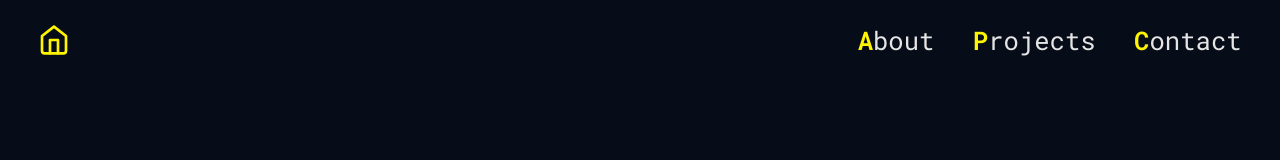
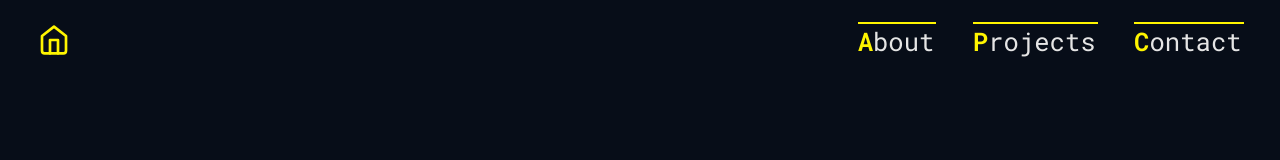
Before and after one commit to JakePitman/moreaporia, a React (Create React App) app: page /home in a window 1280 px wide. Shown: the top 160 px of the page. Built offline with nearby package versions, Linux system fonts and the light colour scheme; a web font is replaced by a local one.

Commit message:
Add static indicator

```diff
--- a/src/components/AppNavigation/AppNavigation.tsx
+++ b/src/components/AppNavigation/AppNavigation.tsx
@@ -38,9 +38,17 @@ const AppNavigation = () => {
         </motion.div>
       </Link>
       <div className={styles.rightNavItems}>
-        <NavItem title="About" to="/about" />
-        <NavItem title="Projects" to="/projects" />
-        <NavItem title="Contact" to="/contact" />
+        <NavItem title="About" to="/about" isActive={pathname === "/about"} />
+        <NavItem
+          title="Projects"
+          to="/projects"
+          isActive={pathname === "/projects"}
+        />
+        <NavItem
+          title="Contact"
+          to="/contact"
+          isActive={pathname === "/contact"}
+        />
       </div>
     </motion.div>
   );
--- a/src/components/AppNavigation/NavItem.module.scss
+++ b/src/components/AppNavigation/NavItem.module.scss
@@ -3,6 +3,7 @@
 
 .listItem {
   display: flex;
+  flex-direction: column;
   font-size: 2vw;
   list-style-type: none;
   color: $offWhite;
@@ -15,6 +16,11 @@
     font-size: 5vw;
     margin-right: 4vw;
   }
+}
+
+.activeIndicator {
+  width: 100%;
+  border: 1px solid $primaryYellow;
 }
 
 .textContainer {
--- a/src/components/AppNavigation/NavItem.tsx
+++ b/src/components/AppNavigation/NavItem.tsx
@@ -15,11 +15,13 @@ const navItemVariants = {
 type Props = {
   title: string;
   to: string;
+  isActive: boolean;
 };
 
-const NavItem = ({ title, to }: Props) => {
+const NavItem = ({ title, to, isActive }: Props) => {
   return (
     <motion.li variants={navItemVariants} className={styles.listItem}>
+      <div className={styles.activeIndicator} />
       <div className={styles.textContainer}>
         <Link to={to} className={styles.clickArea} />
         <p className={styles.listItemFirstLetter}>{title.slice(0, 1)}</p>
```
